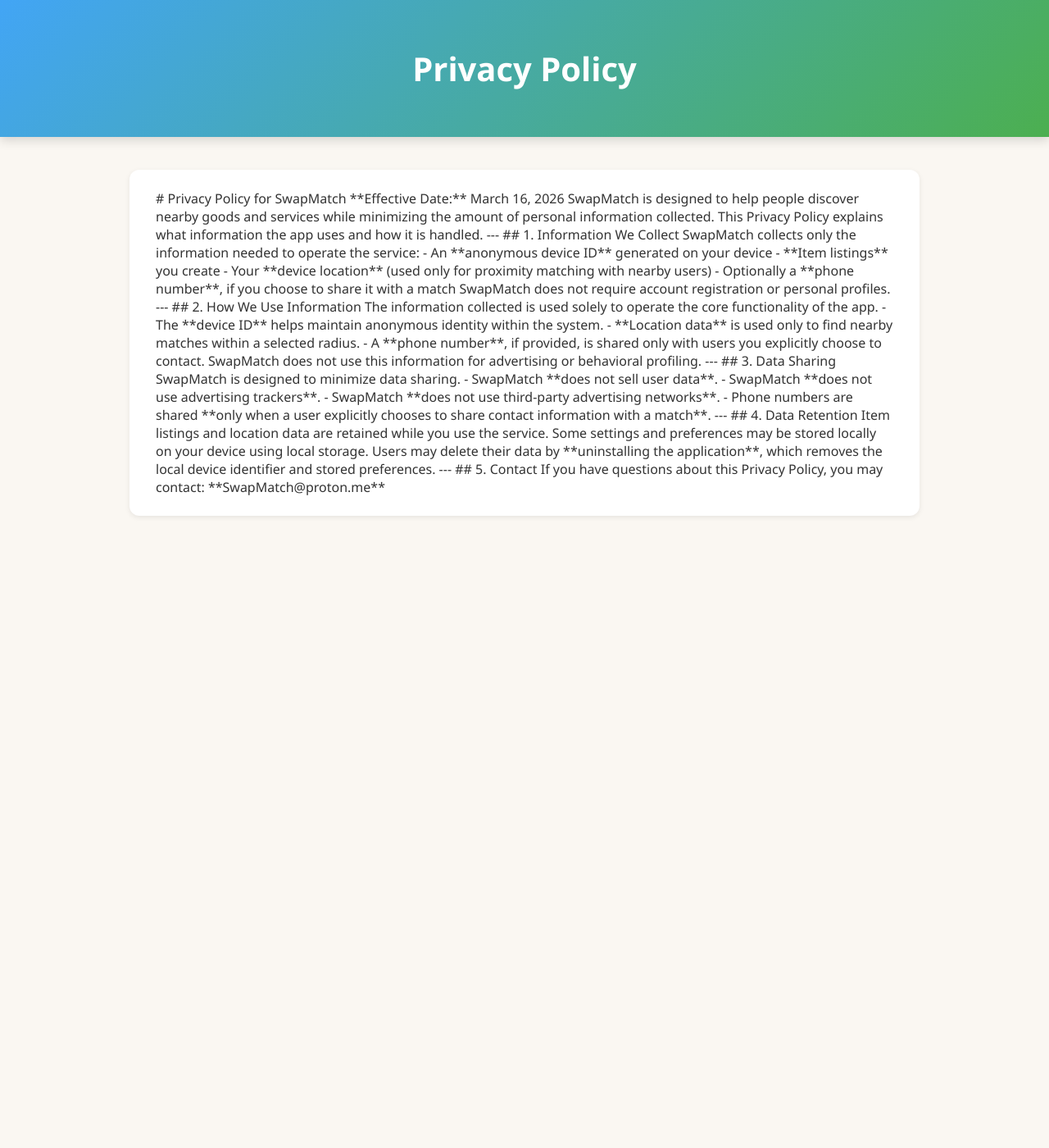
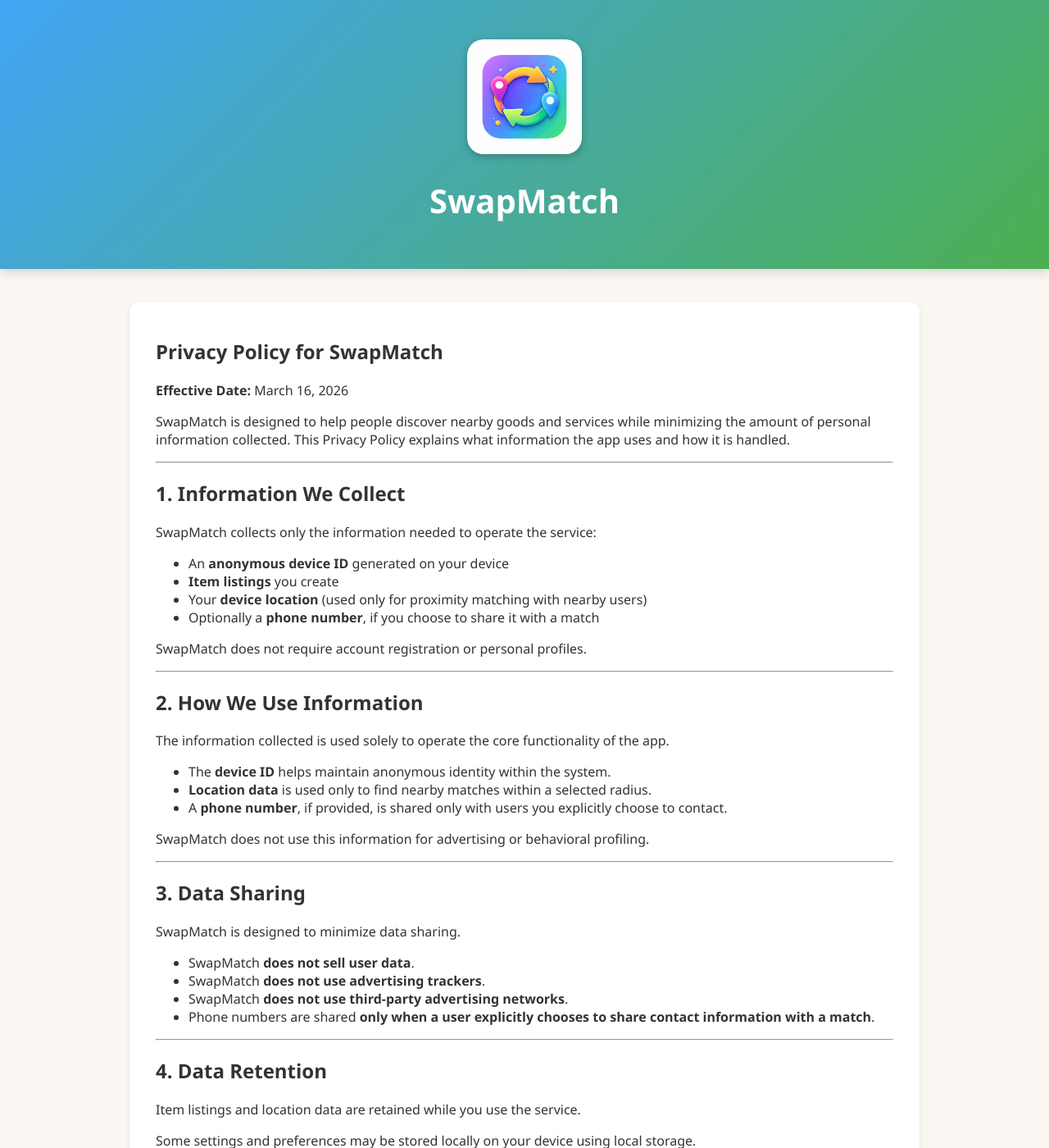
Before and after one commit to Manikese/SwapMatch-Home, a Jekyll site: the page built from privacy.md, in a window 1280 px wide and 1400 px high. Shown: the whole window at 82% size. Built offline with Jekyll 4.4.1, drawn with Linux system fonts in a browser that asks for light colours; some of the changed text lies outside the part shown.

Commit message:
Update Privacy Policy formatting and content

```diff
--- a/privacy.md
+++ b/privacy.md
@@ -4,69 +4,80 @@ title: Privacy Policy
 ---
 
 <div class="hero">
-  <h1>Privacy Policy</h1>
+  <img src="/SwapMatch-Home/assets/images/logo.png" alt="SwapMatch Logo" />
+  <h1>SwapMatch</h1>
 </div>
 
 <section>
 
-# Privacy Policy for SwapMatch
+  <h1>Privacy Policy for SwapMatch</h1>
 
-**Effective Date:** March 16, 2026
+  <p><strong>Effective Date:</strong> March 16, 2026</p>
 
-SwapMatch is designed to help people discover nearby goods and services while minimizing the amount of personal information collected. This Privacy Policy explains what information the app uses and how it is handled.
+  <p>
+    SwapMatch is designed to help people discover nearby goods and services while minimizing the amount of personal information collected. This Privacy Policy explains what information the app uses and how it is handled.
+  </p>
 
----
+  <hr />
 
-## 1. Information We Collect
+  <h2>1. Information We Collect</h2>
 
-SwapMatch collects only the information needed to operate the service:
+  <p>SwapMatch collects only the information needed to operate the service:</p>
 
-- An **anonymous device ID** generated on your device
-- **Item listings** you create
-- Your **device location** (used only for proximity matching with nearby users)
-- Optionally a **phone number**, if you choose to share it with a match
+  <ul>
+    <li>An <strong>anonymous device ID</strong> generated on your device</li>
+    <li><strong>Item listings</strong> you create</li>
+    <li>Your <strong>device location</strong> (used only for proximity matching with nearby users)</li>
+    <li>Optionally a <strong>phone number</strong>, if you choose to share it with a match</li>
+  </ul>
 
-SwapMatch does not require account registration or personal profiles.
+  <p>SwapMatch does not require account registration or personal profiles.</p>
 
----
+  <hr />
 
-## 2. How We Use Information
+  <h2>2. How We Use Information</h2>
 
-The information collected is used solely to operate the core functionality of the app.
+  <p>The information collected is used solely to operate the core functionality of the app.</p>
 
-- The **device ID** helps maintain anonymous identity within the system.
-- **Location data** is used only to find nearby matches within a selected radius.
-- A **phone number**, if provided, is shared only with users you explicitly choose to contact.
+  <ul>
+    <li>The <strong>device ID</strong> helps maintain anonymous identity within the system.</li>
+    <li><strong>Location data</strong> is used only to find nearby matches within a selected radius.</li>
+    <li>A <strong>phone number</strong>, if provided, is shared only with users you explicitly choose to contact.</li>
+  </ul>
 
-SwapMatch does not use this information for advertising or behavioral profiling.
+  <p>SwapMatch does not use this information for advertising or behavioral profiling.</p>
 
----
+  <hr />
 
-## 3. Data Sharing
+  <h2>3. Data Sharing</h2>
 
-SwapMatch is designed to minimize data sharing.
+  <p>SwapMatch is designed to minimize data sharing.</p>
 
-- SwapMatch **does not sell user data**.
-- SwapMatch **does not use advertising trackers**.
-- SwapMatch **does not use third-party advertising networks**.
-- Phone numbers are shared **only when a user explicitly chooses to share contact information with a match**.
+  <ul>
+    <li>SwapMatch <strong>does not sell user data</strong>.</li>
+    <li>SwapMatch <strong>does not use advertising trackers</strong>.</li>
+    <li>SwapMatch <strong>does not use third-party advertising networks</strong>.</li>
+    <li>Phone numbers are shared <strong>only when a user explicitly chooses to share contact information with a match</strong>.</li>
+  </ul>
 
----
+  <hr />
 
-## 4. Data Retention
+  <h2>4. Data Retention</h2>
 
-Item listings and location data are retained while you use the service.
+  <p>Item listings and location data are retained while you use the service.</p>
 
-Some settings and preferences may be stored locally on your device using local storage.
+  <p>Some settings and preferences may be stored locally on your device using local storage.</p>
 
-Users may delete their data by **uninstalling the application**, which removes the local device identifier and stored preferences.
+  <p>
+    Users may delete their data by <strong>uninstalling the application</strong>, which removes the local device identifier and stored preferences.
+  </p>
 
----
+  <hr />
 
-## 5. Contact
+  <h2>5. Contact</h2>
 
-If you have questions about this Privacy Policy, you may contact:
+  <p>If you have questions about this Privacy Policy, you may contact:</p>
 
-**SwapMatch@proton.me**
+  <p><strong>SwapMatch@proton.me</strong></p>
 
 </section>
```
